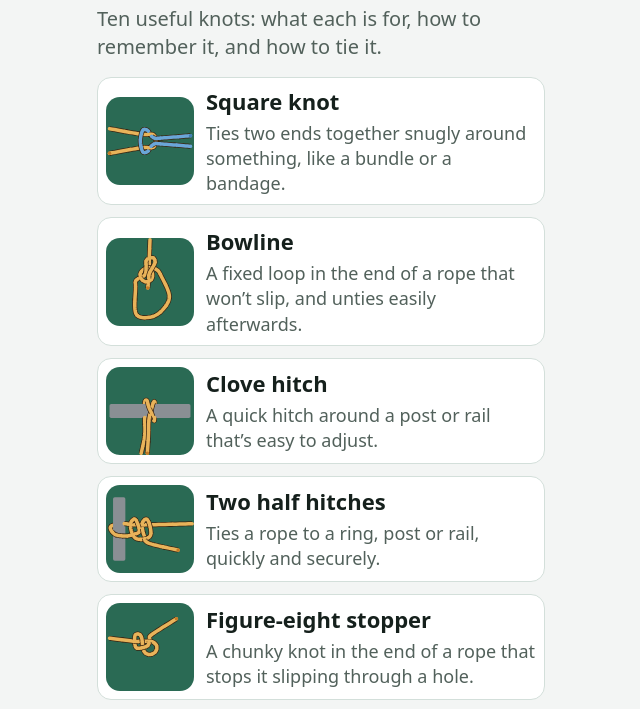
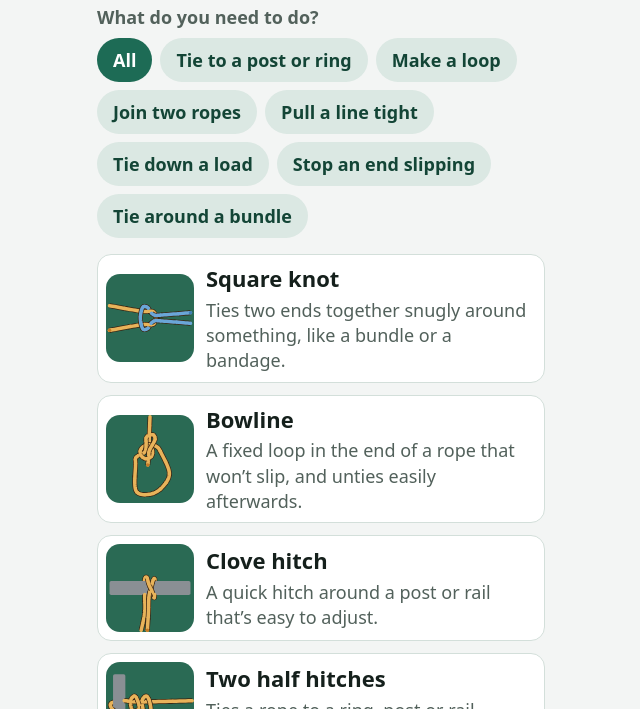
Before and after one commit to aarontkennedy/knots, a website built with Vite: page index.html in a window 1280 px wide. Shown: the part 55-764 px from the top of the page, without its empty margins (319-959 px from the left). Built offline with nearby package versions, Linux system fonts and the light colour scheme.

Commit message:
Filter the knot list by job instead of an intro sentence
Chips (Tie to a post or ring, Make a loop, Join two ropes, Pull a line tight,
Tie down a load, Stop an end slipping, Tie around a bundle) narrow the list;
the choice holds while the app is open.

Co-Authored-By: Claude Opus 5.5 <noreply@anthropic.com>

```diff
--- a/src/app.ts
+++ b/src/app.ts
@@ -1,6 +1,6 @@
 // The app: a list of knots, and a page for each that shows how to tie it, step by step or
 // played straight through (the choice is remembered), what it's for and how to remember it.
-import { KNOTS, type Knot } from './knots';
+import { KNOTS, TASKS, type Knot, type Task } from './knots';
 import { knotSvg } from './draw';
 import { frameAt, run, timeline, type Segment } from './player';
 import { mountAbout } from './about';
@@ -30,6 +30,9 @@ const esc = (s: string) => s.replace(/&/g, '&amp;').replace(/</g, '&lt;').replac
 
 const CHEVRON = '<svg class="icon" viewBox="0 0 24 24" aria-hidden="true"><path d="M15 5l-7 7 7 7"/></svg>';
 
+/** The list's filter: kept while the app is open, so coming back from a knot keeps it. */
+let filter: Task | 'all' = 'all';
+
 function homeHtml(): string {
   return `<header class="topbar">
   <h1>Knots</h1>
@@ -37,11 +40,32 @@ function homeHtml(): string {
   <a class="top-action top-icon" href="#/about" aria-label="About">${INFO_ICON}</a>
 </header>
 <main class="page">
-  <p class="intro">Ten useful knots: what each is for, how to remember it, and how to tie it.</p>
+  <h2 class="filter-label" id="filter-label">What do you need to do?</h2>
+  <div class="chips" role="group" aria-labelledby="filter-label">${[{ id: 'all', label: 'All' }, ...TASKS]
+    .map((t) => `<button type="button" class="chip" data-filter="${t.id}" aria-pressed="${t.id === filter}">${t.label}</button>`)
+    .join('')}</div>
   <ul class="knot-list">${KNOTS.map(
-    (k) => `<li><a class="knot-card" href="#/k/${k.id}">${knotSvg(k, 1, 1)}<span class="knot-card-text"><span class="knot-card-name">${esc(k.name)}</span><span class="knot-card-summary">${esc(k.summary)}</span></span></a></li>`,
+    (k) => `<li data-tasks="${k.tasks.join(' ')}"><a class="knot-card" href="#/k/${k.id}">${knotSvg(k, 1, 1)}<span class="knot-card-text"><span class="knot-card-name">${esc(k.name)}</span><span class="knot-card-summary">${esc(k.summary)}</span></span></a></li>`,
   ).join('')}</ul>
 </main>`;
+}
+
+/** Shows only the knots for the chosen job. */
+function applyFilter(root: HTMLElement): void {
+  root.querySelectorAll<HTMLElement>('[data-filter]').forEach((b) => b.setAttribute('aria-pressed', String(b.dataset.filter === filter)));
+  root.querySelectorAll<HTMLElement>('[data-tasks]').forEach((li) => {
+    li.hidden = filter !== 'all' && !li.dataset.tasks!.split(' ').includes(filter);
+  });
+}
+
+function setUpFilter(root: HTMLElement): void {
+  root.querySelectorAll<HTMLButtonElement>('[data-filter]').forEach((b) =>
+    b.addEventListener('click', () => {
+      filter = b.dataset.filter as Task | 'all';
+      applyFilter(root);
+    }),
+  );
+  applyFilter(root);
 }
 
 /** A page under the list (About, Settings): back arrow, centered title. */
@@ -214,6 +238,7 @@ export function startApp(root: HTMLElement): () => void {
     } else {
       document.title = 'Knots';
       root.innerHTML = homeHtml();
+      setUpFilter(root);
     }
     document.documentElement.scrollTop = 0;
   };
--- a/src/knots.ts
+++ b/src/knots.ts
@@ -18,9 +18,24 @@ export interface Prop {
   h: number;
 }
 
+/** What someone might need a knot for: the filters on the list. */
+export const TASKS = [
+  { id: 'tie', label: 'Tie to a post or ring' },
+  { id: 'loop', label: 'Make a loop' },
+  { id: 'join', label: 'Join two ropes' },
+  { id: 'tighten', label: 'Pull a line tight' },
+  { id: 'load', label: 'Tie down a load' },
+  { id: 'stop', label: 'Stop an end slipping' },
+  { id: 'bundle', label: 'Tie around a bundle' },
+] as const;
+
+export type Task = (typeof TASKS)[number]['id'];
+
 export interface Knot {
   id: string;
   name: string;
+  /** The jobs it's good for (TASKS). */
+  tasks: Task[];
   /** One line: what it does. */
   summary: string;
   uses: string[];
@@ -51,6 +66,7 @@ const EIGHT_UNDER: [number, number][] = [[12.4, 13.4], [16.4, 17.4]];
 export const KNOTS: Knot[] = [
   {
     id: 'square',
+    tasks: ['join', 'bundle'],
     name: 'Square knot',
     summary: 'Ties two ends together snugly around something, like a bundle or a bandage.',
     uses: ['Tying up a bundle, a bag or a sail', 'Finishing a bandage or sling', 'Tying shoelaces (the bow is a square knot with loops)'],
@@ -73,6 +89,7 @@ export const KNOTS: Knot[] = [
   },
   {
     id: 'bowline',
+    tasks: ['tie', 'loop'],
     name: 'Bowline',
     summary: 'A fixed loop in the end of a rope that won’t slip, and unties easily afterwards.',
     uses: ['A loop to drop over a post or a cleat', 'Tying a rope around a tree or a person', 'Tying a line to a ring or a mooring'],
@@ -98,6 +115,7 @@ export const KNOTS: Knot[] = [
   },
   {
     id: 'clove',
+    tasks: ['tie', 'bundle'],
     name: 'Clove hitch',
     summary: 'A quick hitch around a post or rail that’s easy to adjust.',
     uses: ['Tying a boat to a post for a short stop', 'Starting a lashing on a pole', 'Hanging something from a rail'],
@@ -120,6 +138,7 @@ export const KNOTS: Knot[] = [
   },
   {
     id: 'halfhitches',
+    tasks: ['tie', 'load'],
     name: 'Two half hitches',
     summary: 'Ties a rope to a ring, post or rail, quickly and securely.',
     uses: ['Tying a line to a ring or a tree', 'Hanging a tarp or a bear bag', 'Finishing off other knots, like the trucker’s hitch'],
@@ -146,6 +165,7 @@ export const KNOTS: Knot[] = [
   },
   {
     id: 'figure8',
+    tasks: ['stop'],
     name: 'Figure-eight stopper',
     summary: 'A chunky knot in the end of a rope that stops it slipping through a hole.',
     uses: ['Stopping a rope pulling out of a pulley, cleat or grommet', 'The end of a sheet or halyard on a boat', 'A quick knot you can always untie'],
@@ -161,6 +181,7 @@ export const KNOTS: Knot[] = [
   },
   {
     id: 'figure8loop',
+    tasks: ['loop'],
     name: 'Figure-eight loop',
     summary: 'A strong fixed loop that’s easy to check by eye.',
     uses: ['Clipping a rope to a carabiner', 'A loop to hang a bag or a pulley from', 'Climbing (the follow-through version)'],
@@ -184,6 +205,7 @@ export const KNOTS: Knot[] = [
   },
   {
     id: 'sheetbend',
+    tasks: ['join'],
     name: 'Sheet bend',
     summary: 'Joins two ropes, even of different thicknesses.',
     uses: ['Making a rope longer with another one', 'Joining a thin line to a thick one', 'Tying a rope to the corner of a tarp'],
@@ -212,6 +234,7 @@ export const KNOTS: Knot[] = [
   },
   {
     id: 'tautline',
+    tasks: ['tie', 'tighten'],
     name: 'Taut-line hitch',
     summary: 'A loop that slides to tighten a line, then holds.',
     uses: ['Tent and tarp guy lines', 'A clothesline you can tighten', 'Tying down a load, then adjusting it'],
@@ -239,6 +262,7 @@ export const KNOTS: Knot[] = [
   },
   {
     id: 'trucker',
+    tasks: ['tighten', 'load'],
     name: 'Trucker’s hitch',
     summary: 'A rope pulley for pulling a line really tight, then tying it off.',
     uses: ['Tying a canoe or a load onto a roof rack', 'Pulling a ridge line tight for a tarp', 'Tying down a load in a trailer'],
@@ -270,6 +294,7 @@ export const KNOTS: Knot[] = [
   },
   {
     id: 'cleat',
+    tasks: ['tie'],
     name: 'Cleat hitch',
     summary: 'Ties a boat’s line to a cleat on a dock, quick to tie and untie.',
     uses: ['Tying up a boat at a dock', 'Tying off a halyard or sheet on a boat', 'Tying a canoe line to a cleat'],
--- a/src/style.css
+++ b/src/style.css
@@ -188,13 +188,42 @@ body {
   padding: 0 var(--space-4) var(--space-5);
 }
 
-.intro,
 .summary {
   margin: 0 0 var(--space-4);
   color: var(--muted);
 }
 
 /* --- Knot list --- */
+
+.filter-label {
+  margin: 0 0 var(--space-2);
+  font-size: var(--text-sm);
+  font-weight: 600;
+  color: var(--muted);
+}
+
+/* Filter chips: wrap onto as many lines as they need. */
+.chips {
+  display: flex;
+  flex-wrap: wrap;
+  gap: var(--space-2);
+  margin-bottom: var(--space-4);
+}
+
+.chip {
+  min-height: var(--tap);
+  padding: 0 var(--space-4);
+  border: 0;
+  border-radius: var(--radius-pill);
+  background: var(--tint);
+  color: var(--on-tint);
+  font: 600 var(--text-sm) var(--font);
+}
+
+.chip[aria-pressed='true'] {
+  background: var(--accent);
+  color: var(--on-accent);
+}
 
 .knot-list {
   list-style: none;
```
Also changed, not shown: e2e/app.spec.ts (+13 -1 lines), src/app.test.ts (+16 -0 lines), src/design.test.ts (+3 -1 lines), src/knots.test.ts (+6 -1 lines).
